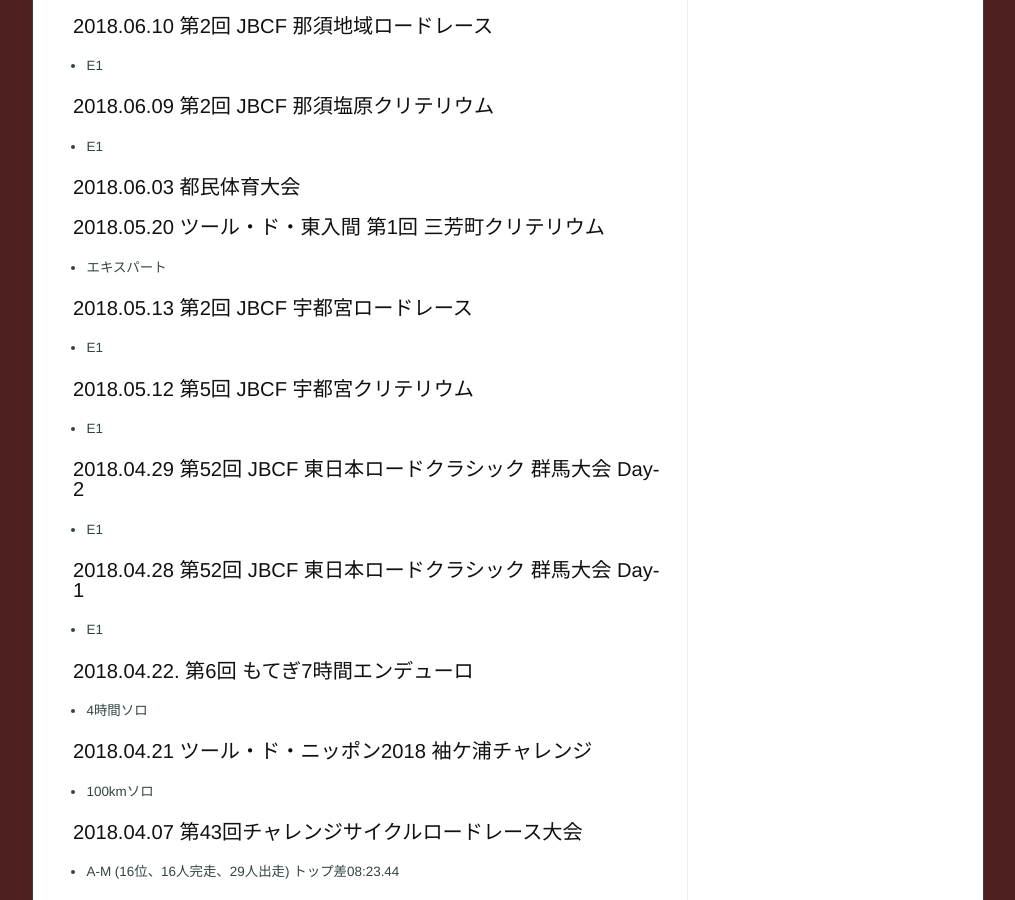
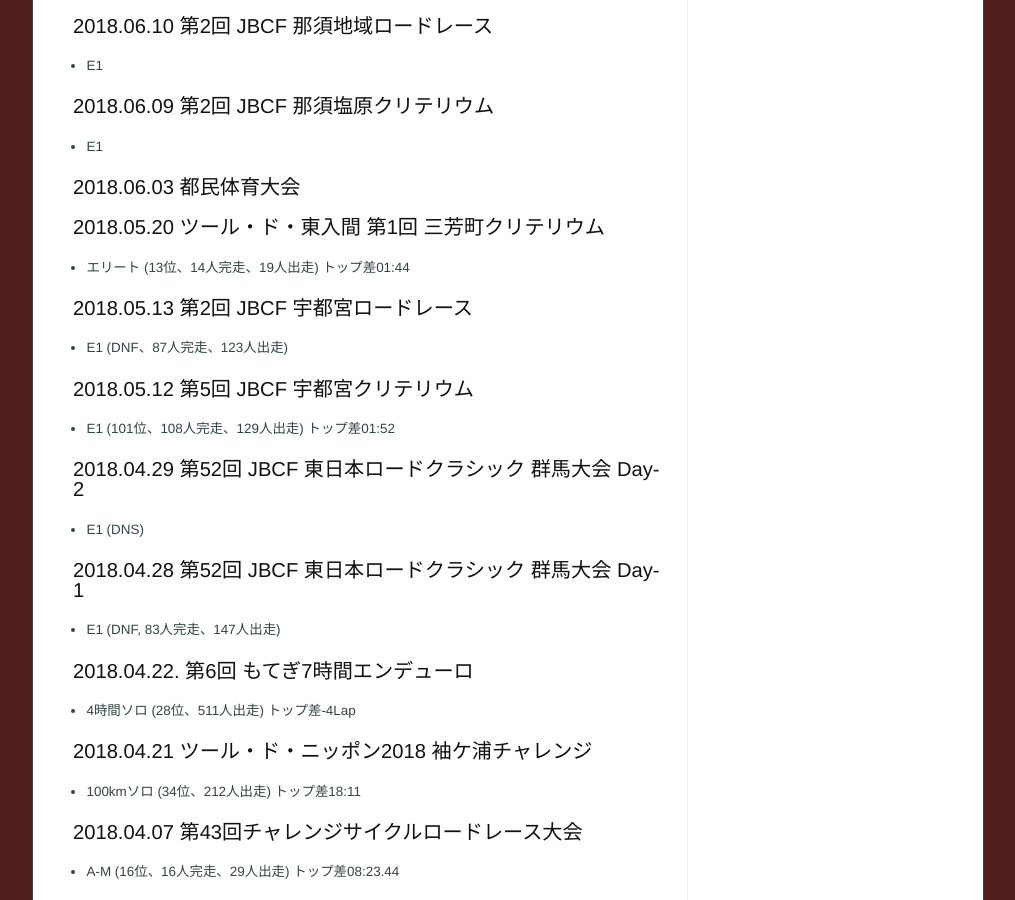
Before and after one commit to marucc/marucc.github.io, a Jekyll site: the page built from sports/results_bike.md, in a window 1280 px wide and 900 px high, scrolled down 1023 px. Shown: the whole window, without its empty margins (133-1148 px from the left). Built offline with Jekyll 4.4.1, drawn with Linux system fonts in a browser that asks for light colours.

Commit message:
Published with https://stackedit.io/

```diff
--- a/sports/results_bike.md
+++ b/sports/results_bike.md
@@ -49,25 +49,25 @@ markdown: kramdown
 ### 2018.06.03 都民体育大会
 
 ### 2018.05.20 ツール・ド・東入間 第1回 三芳町クリテリウム
-* エキスパート
+* エリート (13位、14人完走、19人出走) トップ差01:44
 
 ### 2018.05.13 第2回 JBCF 宇都宮ロードレース
-* E1
+* E1 (DNF、87人完走、123人出走)
 
 ### 2018.05.12 第5回 JBCF 宇都宮クリテリウム
-* E1
+* E1 (101位、108人完走、129人出走) トップ差01:52
 
 ### 2018.04.29 第52回 JBCF 東日本ロードクラシック 群馬大会 Day-2
-* E1
+* E1 (DNS)
 
 ### 2018.04.28 第52回 JBCF 東日本ロードクラシック 群馬大会 Day-1
-* E1
+* E1 (DNF, 83人完走、147人出走)
 
 ### 2018.04.22. 第6回 もてぎ7時間エンデューロ
-* 4時間ソロ
+* 4時間ソロ (28位、511人出走) トップ差-4Lap
 
 ### 2018.04.21 ツール・ド・ニッポン2018 袖ケ浦チャレンジ
-* 100kmソロ
+* 100kmソロ (34位、212人出走) トップ差18:11
 
 ### 2018.04.07 第43回チャレンジサイクルロードレース大会
 * A-M (16位、16人完走、29人出走) トップ差08:23.44
```
